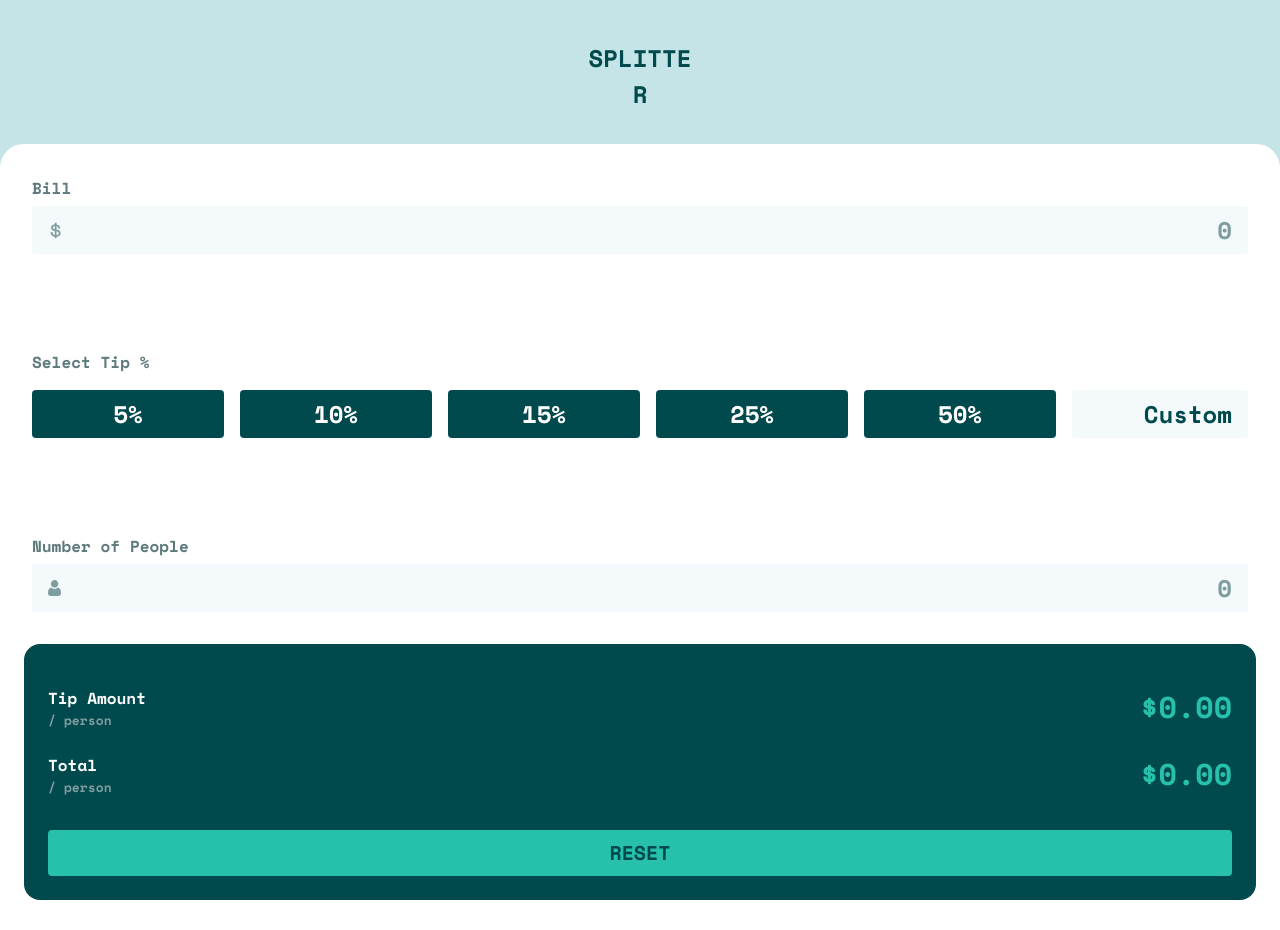
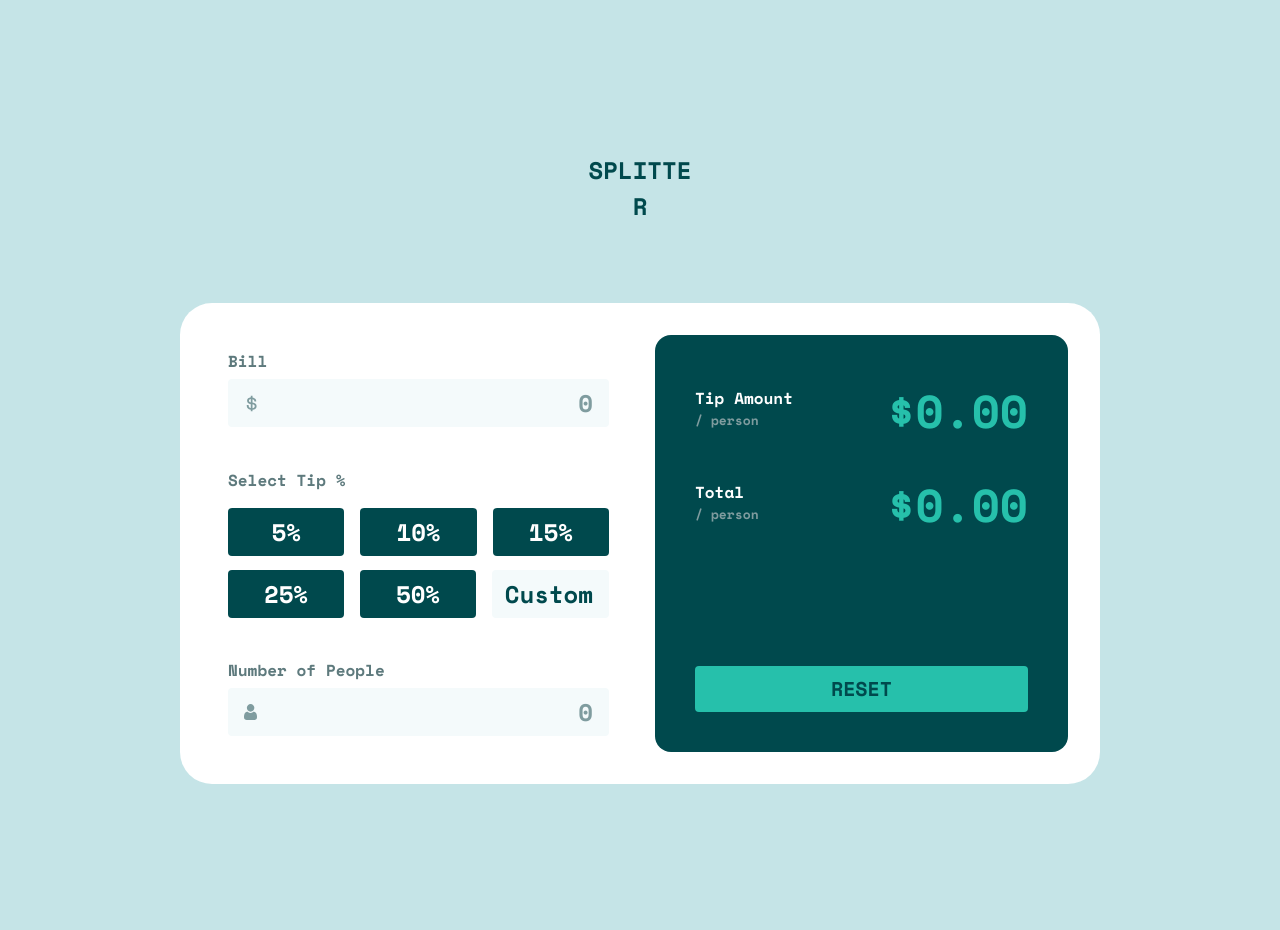
Before and after one commit to Vladislav2397/challenge__tip-calculator-app, a website built with Vite: page index.html in a window 1280 px wide. After the commit the page ends 800 px from the top, so only its background shows below. Built offline with nearby package versions, Linux system fonts and the light colour scheme.

Commit message:
Fixed breakpoint for change viewport

```diff
--- a/src/style.scss
+++ b/src/style.scss
@@ -1,3 +1,5 @@
+$desktop-breakpoint: 980px;
+
 :root {
     --color-primary-green-400: hsl(172, 67%, 45%);
     --color-primary-green-200: hsl(172, 67%, 75%);
@@ -88,7 +90,7 @@ button {
     flex-direction: column;
     justify-content: center;
 
-    @media (min-width: 1440px) {
+    @media (min-width: $desktop-breakpoint) {
         padding-top: rem(112);
         justify-content: flex-start;
     }
@@ -105,7 +107,7 @@ button {
     width: rem(110);
     margin: 0 auto rem(32);
 
-    @media (min-width: 1440px) {
+    @media (min-width: $desktop-breakpoint) {
         margin: 0 auto rem(79);
     }
 }
@@ -118,10 +120,11 @@ button {
     display: flex;
     flex-direction: column;
     gap: rem(32);
+    max-width: rem(600);
+    margin: 0 auto;
 
-    @media (min-width: 1440px) {
+    @media (min-width: $desktop-breakpoint) {
         max-width: rem(920);
-        margin: 0 auto;
         flex-grow: 0;
         flex-direction: row;
         border-radius: rem(32);
@@ -130,7 +133,7 @@ button {
     }
 }
 
-@media (min-width: 1440px) {
+@media (min-width: $desktop-breakpoint) {
     .form,
     .total {
         flex-grow: 1;
@@ -146,7 +149,7 @@ button {
     flex-direction: column;
     justify-content: space-between;
 
-    @media (min-width: 1440px) {
+    @media (min-width: $desktop-breakpoint) {
         padding: rem(14) rem(16) rem(16);
         min-height: rem(417);
     }
@@ -228,7 +231,7 @@ button {
         flex-wrap: wrap;
         gap: rem(16);
 
-        @media (min-width: 1440px) {
+        @media (min-width: $desktop-breakpoint) {
             gap: rem(14) rem(16);
         }
     }
@@ -261,7 +264,7 @@ button {
             color: var(--color-neutral-green-900);
         }
 
-        @media (min-width: 1440px) {
+        @media (min-width: $desktop-breakpoint) {
             min-width: rem(116);
         }
     }
@@ -319,12 +322,12 @@ button {
     &__button {
         margin-top: rem(34);
 
-        @media (min-width: 1440px) {
+        @media (min-width: $desktop-breakpoint) {
             margin-top: auto;
         }
     }
 
-    @media (min-width: 1440px) {
+    @media (min-width: $desktop-breakpoint) {
         padding: rem(40);
     }
 }
@@ -340,7 +343,7 @@ button {
         font-size: rem(16);
         line-height: rem(26);
 
-        @media (min-width: 1440px) {
+        @media (min-width: $desktop-breakpoint) {
             align-self: flex-end;
         }
     }
@@ -350,7 +353,7 @@ button {
         line-height: rem(18);
         color: var(--color-neutral-grey-400);
 
-        @media (min-width: 1440px) {
+        @media (min-width: $desktop-breakpoint) {
             align-self: flex-start;
         }
     }
@@ -362,13 +365,13 @@ button {
         align-content: center;
         color: var(--color-primary-green-400);
 
-        @media (min-width: 1440px) {
+        @media (min-width: $desktop-breakpoint) {
             font-size: rem(46);
             line-height: rem(64);
         }
     }
 
-    @media (min-width: 1440px) {
+    @media (min-width: $desktop-breakpoint) {
         grid-template-columns: 1fr 1fr;
         grid-template-rows: 1fr 1fr;
         min-height: rem(72);
```
